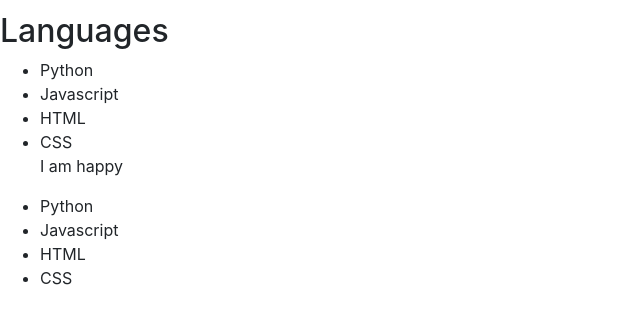
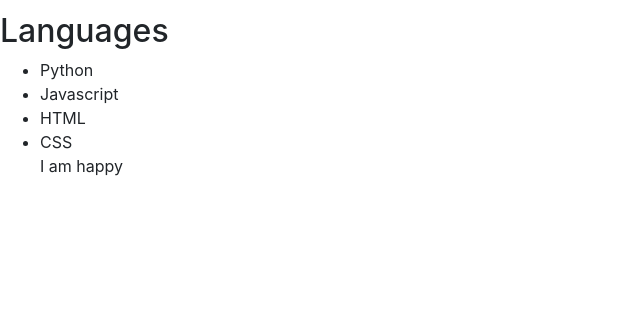
Before and after one commit to tiestolord/heroku-new-test, a Flask app: page /about in a window 1280 px wide. Shown: the part 172-496 px from the top of the page, without its empty margins (0-640 px from the left). Run offline with Flask 2, Linux system fonts and the light colour scheme; some libraries are stand-ins or nearby versions.

Commit message:
Update about.html

```diff
--- a/templates/about.html
+++ b/templates/about.html
@@ -21,11 +21,6 @@
         {% if mood %}
             <p>I am {{mood}}</p>
         {% endif %}
-
-        <li>Python</li>
-        <li>Javascript</li>
-        <li>HTML</li>
-        <li>CSS</li>
     </ul>
 
 {% endblock content %}
```
